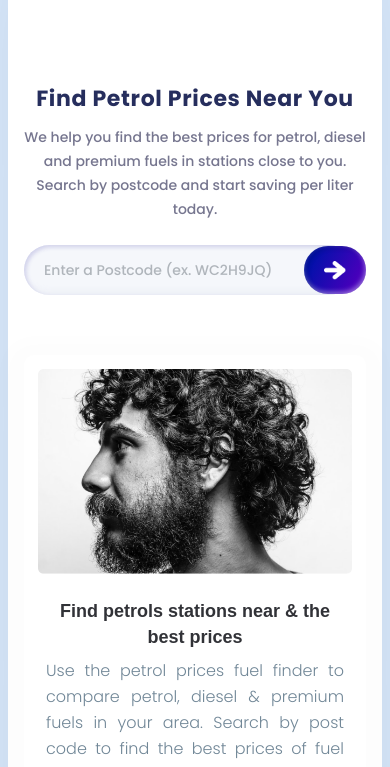
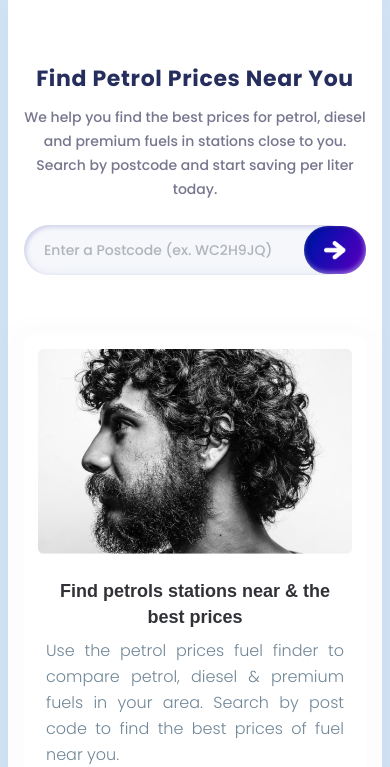
Before and after one commit to TasnimAhamed/PPNM, a plain HTML site: page index.html in a window 390 px wide. Shown: the part 90-857 px from the top of the page. Drawn offline with Linux system fonts and the light colour scheme; a web font is replaced by a local one.

Commit message:
Responsive done

```diff
--- a/css/media.css
+++ b/css/media.css
@@ -12,7 +12,7 @@
         padding: 16px 0 0 0;
     }
     .banner__area{
-        padding-top: 84px;
+        padding-top: 64px;
     }
     .banner__content h2 {
         font-size: 22px;
```
